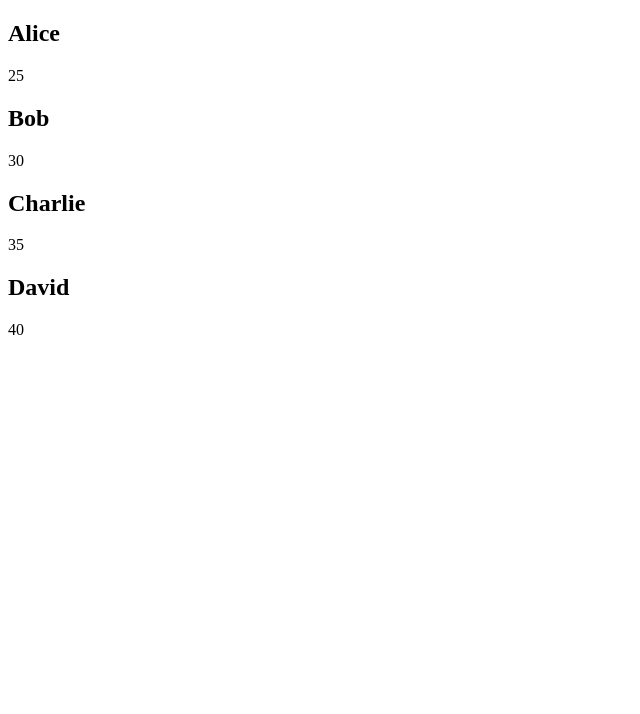
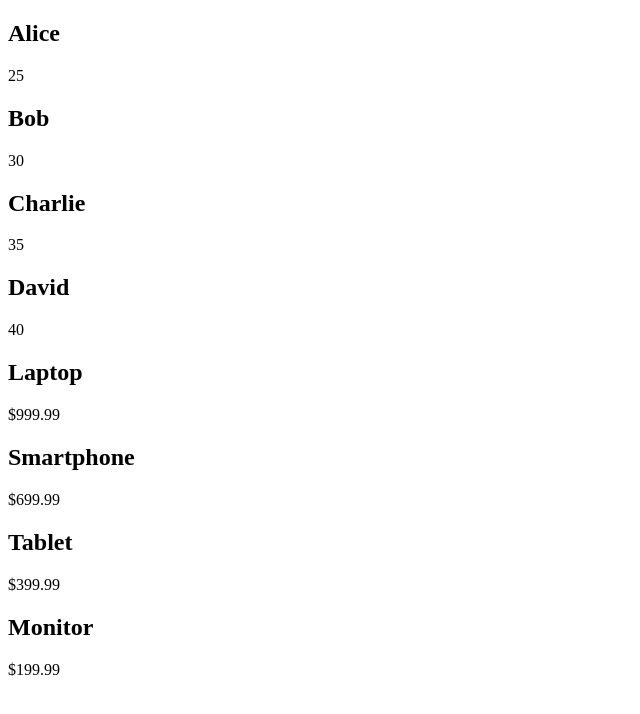
Before and after one commit to Daniel4000-dev/react-demos, a React (Vite) app: page / in a window 1280 px wide. Shown: the top 714 px of the page, without its empty margins (0-640 px from the left). Built offline with nearby package versions, Linux system fonts and the light colour scheme.

Commit message:
create components for dynamic rendering

```diff
--- a/src/App.jsx
+++ b/src/App.jsx
@@ -1,9 +1,13 @@
 import ProductInfo from "./components/ProductInfo";
+import ProductList from "./components/ProductList";
 import UserList from "./components/UserList";
 
 function App () {
   return (
+    <>
    <UserList />
+   <ProductList />
+   </>
   )
 }
 
--- /dev/null
+++ b/src/components/ProductList.jsx
@@ -0,0 +1,22 @@
+import React from 'react'
+
+const ProductList = () => {
+    const products = [
+        { id: 1, name: "Laptop", price: 999.99 },
+        { id: 2, name: "Smartphone", price: 699.99 },
+        { id: 3, name: "Tablet", price: 399.99 },
+        { id: 4, name: "Monitor", price: 199.99 }
+    ]
+  return (
+    <div>
+        {products.map((product) => (
+            <div key={product.id}>
+                <h2>{product.name}</h2>
+                <p>${product.price}</p>
+            </div>
+        ))}
+    </div>
+  )
+}
+
+export default ProductList
```
